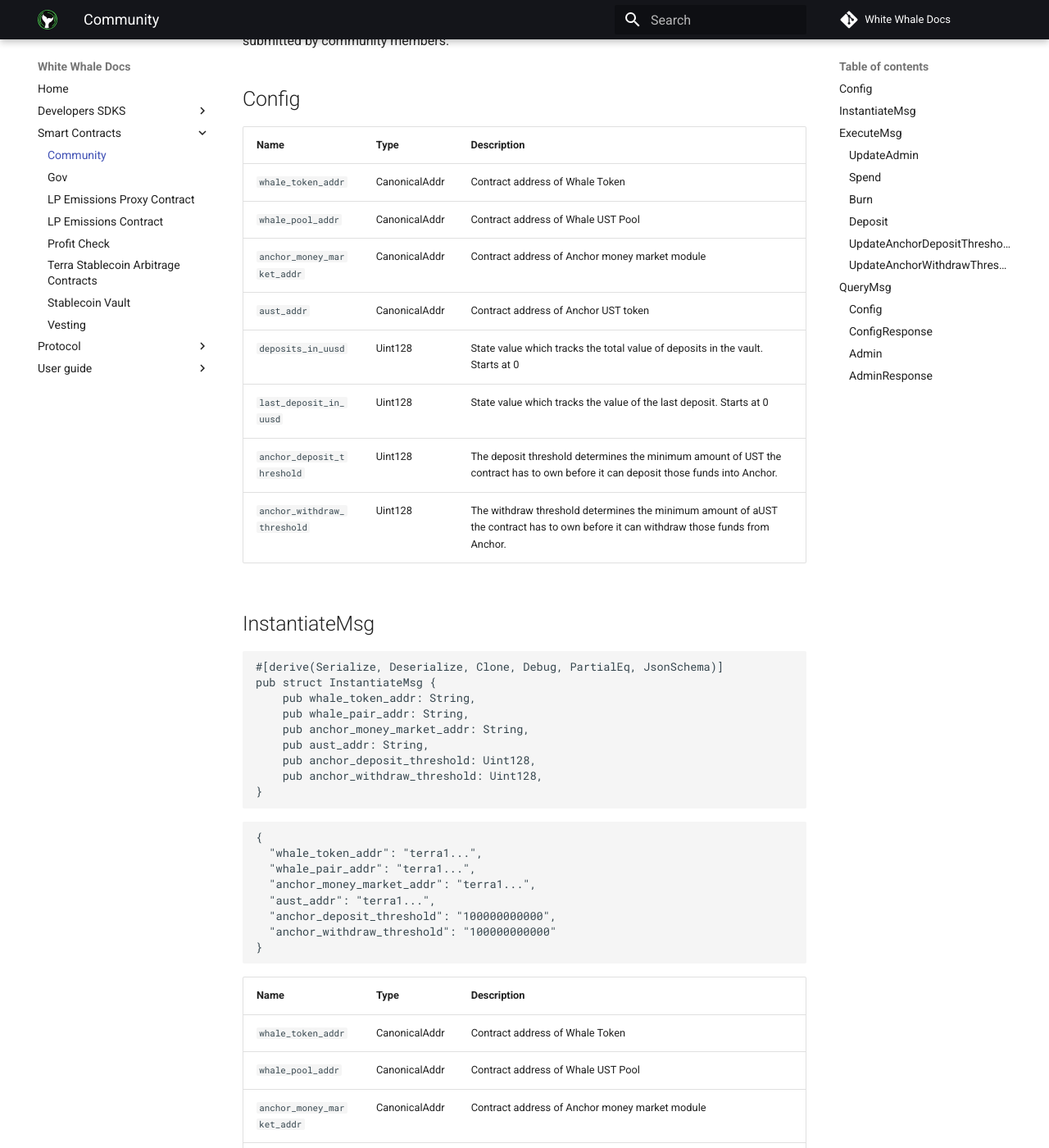
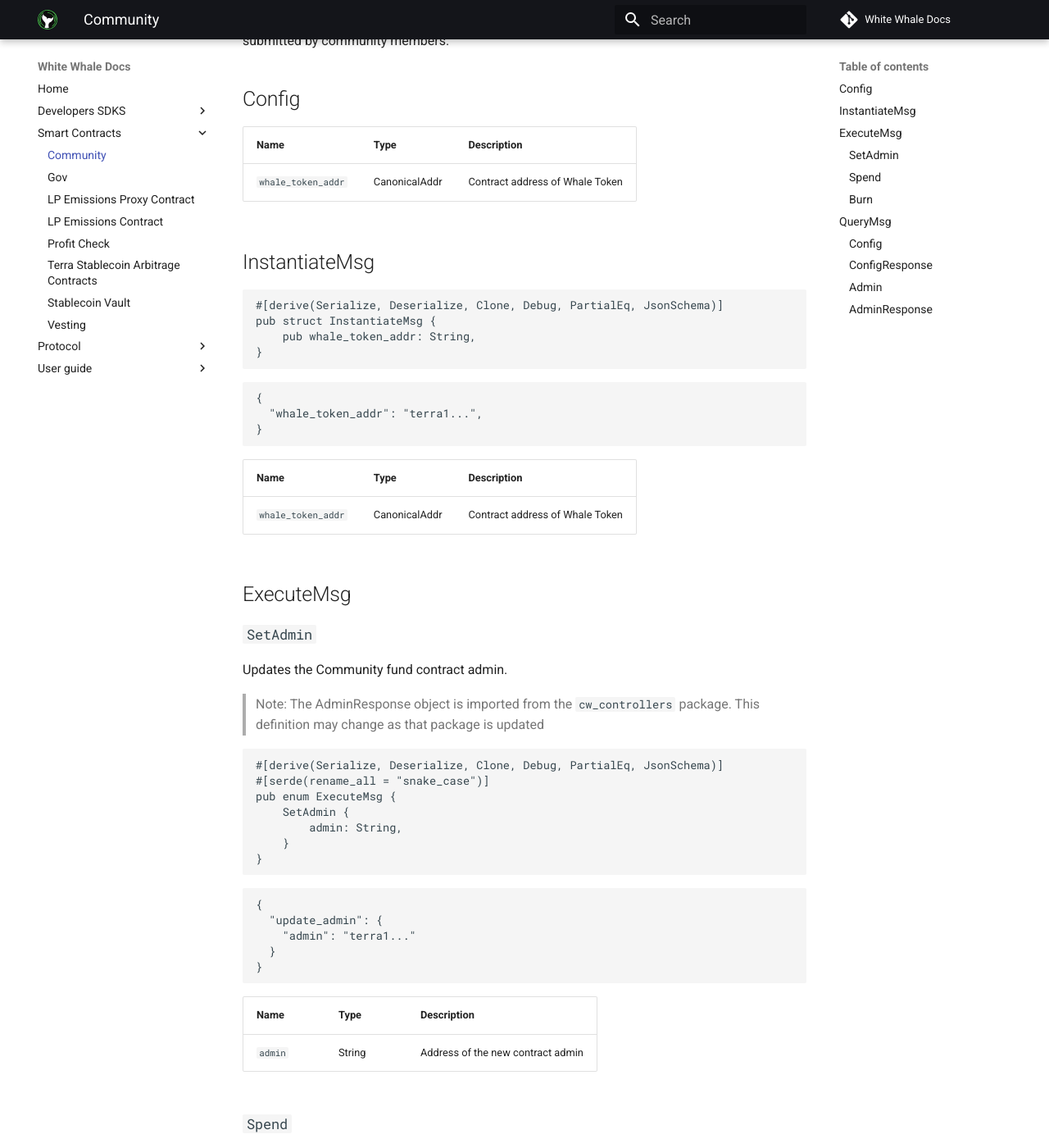
Before and after one commit to White-Whale-Defi-Platform/docs, an MkDocs documentation site: the page built from docs/Smart-Contracts/Community-Fund.md, in a window 1280 px wide and 1400 px high, scrolled down 219 px. Shown: the whole window at 82% size. Built offline with MkDocs 1.6.1 and Material for MkDocs 9.7.7, drawn with Linux system fonts in a browser that asks for light colours; comment, search, counter and statistics services are not loaded; some of the changed text lies outside the part shown.

Commit message:
feat(commsfund): Update comms fund remove redundant functions

````diff
--- a/docs/Smart-Contracts/Community-Fund.md
+++ b/docs/Smart-Contracts/Community-Fund.md
@@ -8,13 +8,6 @@
 | Name | Type | Description |
 | :--- | :--- | :--- |
 | `whale_token_addr` | CanonicalAddr | Contract address of Whale Token |
-| `whale_pool_addr` | CanonicalAddr | Contract address of Whale UST Pool |
-| `anchor_money_market_addr` | CanonicalAddr | Contract address of Anchor money market module |
-| `aust_addr` | CanonicalAddr | Contract address of Anchor UST token |
-| `deposits_in_uusd` | Uint128 | State value which tracks the total value of deposits in the vault. Starts at 0 |
-| `last_deposit_in_uusd` | Uint128 | State value which tracks the value of the last deposit. Starts at 0 |
-| `anchor_deposit_threshold` | Uint128 | The deposit threshold determines the minimum amount of UST the contract has to own before it can deposit those funds into Anchor. |
-| `anchor_withdraw_threshold` | Uint128 | The withdraw threshold determines the minimum amount of aUST the contract has to own before it can withdraw those funds from Anchor. |
 
 ## InstantiateMsg
 
@@ -22,37 +15,22 @@
 #[derive(Serialize, Deserialize, Clone, Debug, PartialEq, JsonSchema)]
 pub struct InstantiateMsg {
     pub whale_token_addr: String,
-    pub whale_pair_addr: String,
-    pub anchor_money_market_addr: String,
-    pub aust_addr: String,
-    pub anchor_deposit_threshold: Uint128,
-    pub anchor_withdraw_threshold: Uint128,
 }
 ```
 
 ```javascript
 {
   "whale_token_addr": "terra1...",
-  "whale_pair_addr": "terra1...",
-  "anchor_money_market_addr": "terra1...",
-  "aust_addr": "terra1...",
-  "anchor_deposit_threshold": "100000000000",
-  "anchor_withdraw_threshold": "100000000000"
 }
 ```
 
 | Name | Type | Description |
 | :--- | :--- | :--- |
 | `whale_token_addr` | CanonicalAddr | Contract address of Whale Token |
-| `whale_pool_addr` | CanonicalAddr | Contract address of Whale UST Pool |
-| `anchor_money_market_addr` | CanonicalAddr | Contract address of Anchor money market module |
-| `aust_addr` | CanonicalAddr | Contract address of Anchor UST token |
-| `anchor_deposit_threshold` | Uint128 | The deposit threshold determines the minimum amount of UST the contract has to own before it can deposit those funds into Anchor |
-| `anchor_withdraw_threshold` | Uint128 | The withdraw threshold determines the minimum amount of aUST the contract has to own before it can withdraw those funds from Anchor |
 
 ## ExecuteMsg
 
-### `UpdateAdmin`
+### `SetAdmin`
 
 Updates the Community fund contract admin.
 
@@ -63,7 +41,7 @@
 #[derive(Serialize, Deserialize, Clone, Debug, PartialEq, JsonSchema)]
 #[serde(rename_all = "snake_case")]
 pub enum ExecuteMsg {
-    UpdateAdmin {
+    SetAdmin {
         admin: String,
     }
 }
@@ -138,79 +116,6 @@
 | :--- | :--- | :--- |
 | `amount` | Uint128 | Amount of WHALE to burn |
 
-### `Deposit`
-
-Deposit enables the deposit of UST or depending on the amount of interest in the fund may perform a purchase of WHALE tokens. The deposit function first performs two checks, that only 1 type of token is being sent in and that the token is UST.
-
-Every time a deposit is triggered, a check is performed on the amount of aUST in the vault which represents the amount of UST deposited into Anchor. If the `anchor deposit value < total UST deposited + threshold` then the funds will be deposited into Anchor. Else, if the threshold is exceeded, instead, the interest is calculated and is then spent. First a withdrawal is performed for an amount which represents the excess interest in Anchor. After the withdrawal, another message is prepared and executed which buys WHALE tokens with the withdrawn UST.
-
-```rust
-#[derive(Serialize, Deserialize, Clone, Debug, PartialEq, JsonSchema)]
-#[serde(rename_all = "snake_case")]
-pub enum ExecuteMsg {
-    Deposit {
-    }
-}
-```
-
-```javascript
-{
-  "deposit": {
-  }
-}
-```
-
-### `UpdateAnchorDepositThreshold`
-
-Updates the Community Fund's deposit threshold value which determines the minimum amount of UST the contract has to own before it can deposit funds into Anchor.
-
-```rust
-#[derive(Serialize, Deserialize, Clone, Debug, PartialEq, JsonSchema)]
-#[serde(rename_all = "snake_case")]
-pub enum ExecuteMsg {
-    UpdateAnchorDepositThreshold {
-        threshold: Uint128,
-    }
-}
-```
-
-```javascript
-{
-  "update_anchor_deposit_threshold": {
-    "threshold": "100"
-  }
-}
-```
-
-| Name | Type | Description |
-| :--- | :--- | :--- |
-| `threshold` | Uint128 | New deposit threshold value |
-
-### `UpdateAnchorWithdrawThreshold`
-
-Updates the Community Fund's withdraw threshold value which determines the minimum amount of aUST the contract has to own before it can withdraw funds from Anchor.
-
-```rust
-#[derive(Serialize, Deserialize, Clone, Debug, PartialEq, JsonSchema)]
-#[serde(rename_all = "snake_case")]
-pub enum ExecuteMsg {
-    UpdateAnchorWithdrawThreshold {
-        threshold: Uint128,
-    }
-}
-```
-
-```javascript
-{
-  "update_anchor_withdraw_threshold": {
-    "threshold": "100"
-  }
-}
-```
-
-| Name | Type | Description |
-| :--- | :--- | :--- |
-| `threshold` | Uint128 | New withdraw threshold value |
 
 ## QueryMsg
 
@@ -242,33 +147,18 @@
 #[derive(Serialize, Deserialize, Clone, Debug, PartialEq, JsonSchema)]
 pub struct ConfigResponse {
     pub token_addr: Addr,
-    pub ust_pool_addr: Addr,
-    pub anchor_money_market_addr: Addr,
-    pub aust_addr: Addr,
-    pub anchor_deposit_threshold: Uint128,
-    pub anchor_withdraw_threshold: Uint128,
 }
 ```
 
 ```javascript
 {
   "token_addr": "terra1...",
-  "pool_addr": "terra1...",
-  "anchor_money_market_addr": "terra1...",
-  "aust_addr": "terra1...",
-  "anchor_deposit_threshold": "100000000000",
-  "anchor_withdraw_threshold": "100000000000"
 }
 ```
 
 | Name | Type | Description |
 | :--- | :--- | :--- |
 | `token_addr` | CanonicalAddr | Contract address of Whale Token |
-| `pool_addr` | CanonicalAddr | Contract address of Whale UST Pool |
-| `anchor_money_market_addr` | CanonicalAddr | Contract address of Anchor money market module |
-| `aust_addr` | CanonicalAddr | Contract address of Anchor UST token |
-| `anchor_deposit_threshold` | Uint128 | The deposit threshold determines the minimum amount of UST the contract has to own before it can deposit those funds into Anchor |
-| `anchor_withdraw_threshold` | Uint128 | The withdraw threshold determines the minimum amount of aUST the contract has to own before it can withdraw those funds from Anchor |
 
 ### `Admin`
 
````
